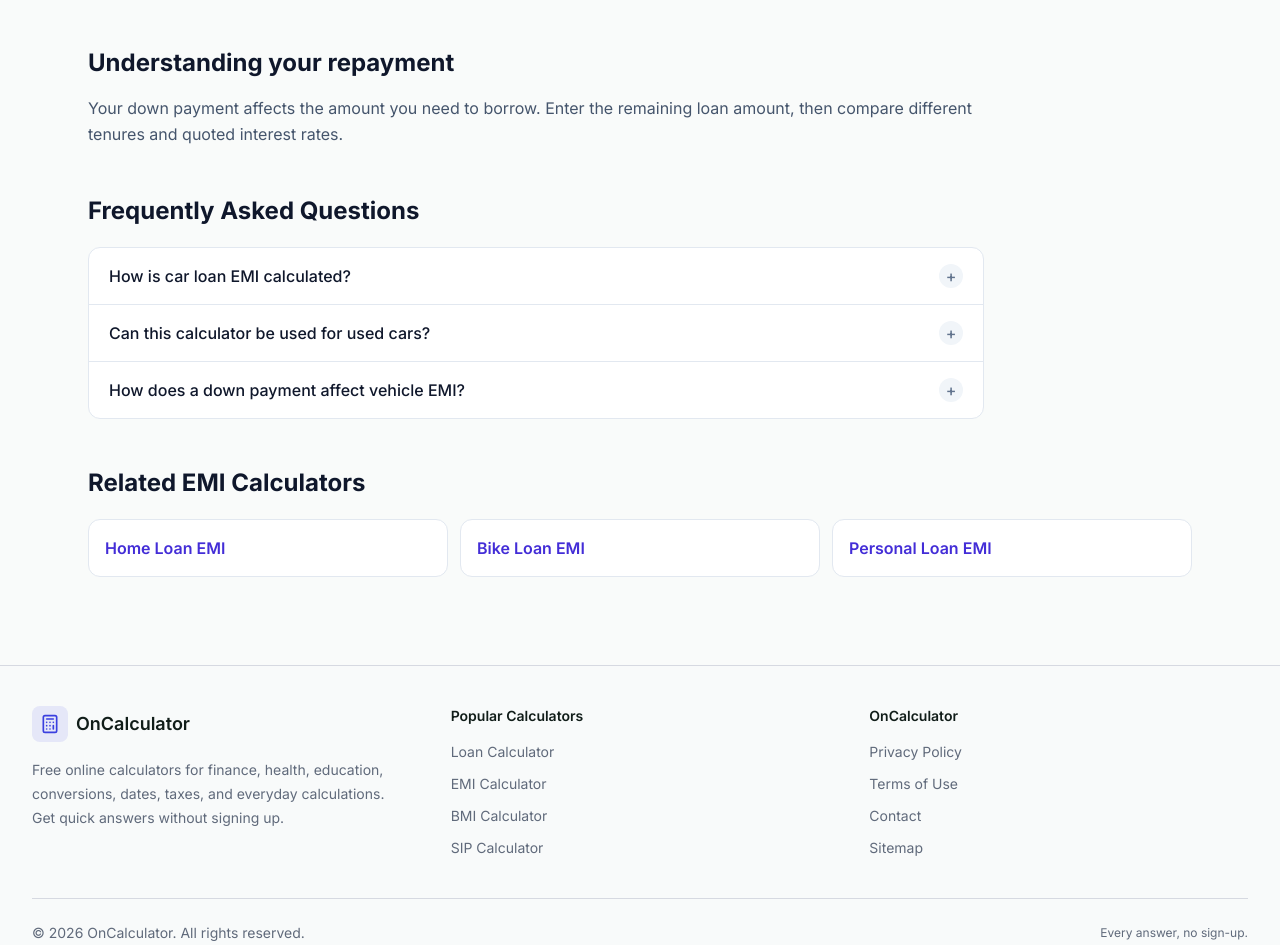
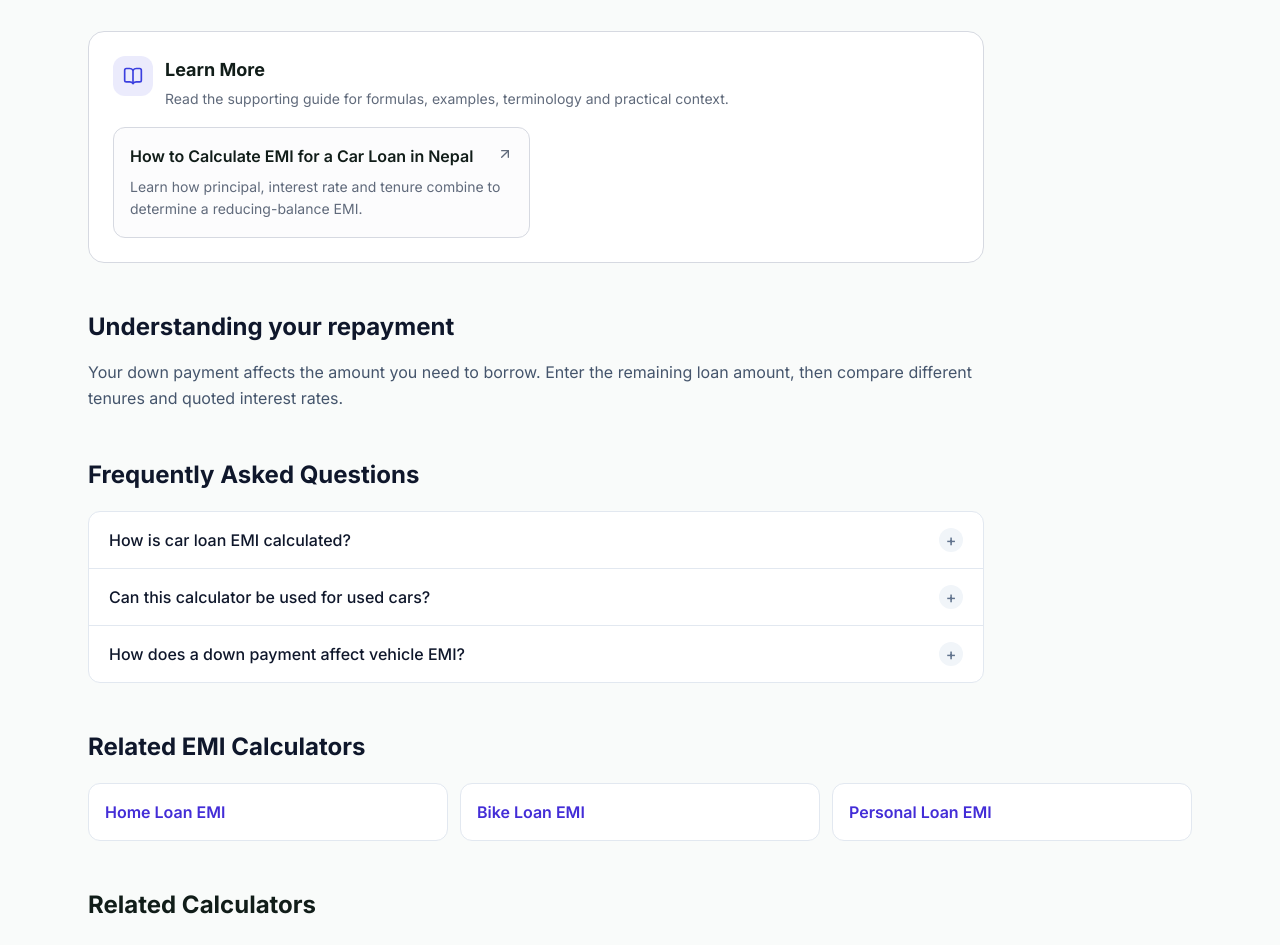
Before and after one commit to Sant7611/calchub, a Next.js app: page /emi-calculator/car-loan in a window 1280 px wide. Shown: the part 2820-3765 px from the top of the page. Built offline with nearby package versions, Linux system fonts and the light colour scheme.

Commit message:
Add curated internal links to canonical EMI pages

```diff
--- a/src/components/emi/EmiSeoPage.tsx
+++ b/src/components/emi/EmiSeoPage.tsx
@@ -1,6 +1,10 @@
 import Link from "next/link";
 import { EmiCalculator, type LoanType } from "@/components/calculators/EmiCalculator";
 import { FaqSection } from "@/components/seo/FaqSection";
+import {
+  RelatedCalculators,
+  RelatedGuides,
+} from "@/components/seo/CalculatorInternalLinks";
 
 type Faq = { question: string; answer: string };
 type Page = { heading: string; intro: string; details: string; faqs: Faq[] };
@@ -22,15 +26,19 @@ const related: { type: LoanType; label: string; href: string }[] = [
 export function EmiSeoPage({ loanType }: { loanType: LoanType }) {
   const page = pages[loanType];
   const schema = { "@context": "https://schema.org", "@type": "WebApplication", name: page.heading, applicationCategory: "FinanceApplication", operatingSystem: "Web", description: page.intro };
+  const showNepalCarGuide = loanType === "general" || loanType === "car";
+
   return <main className="mx-auto max-w-6xl px-3 pb-12 pt-5 sm:px-5 sm:pt-7 lg:px-6">
     <script type="application/ld+json" dangerouslySetInnerHTML={{ __html: JSON.stringify(schema) }} />
     <div className="min-w-0 rounded-2xl bg-slate-50/70 p-0 sm:p-3 lg:p-4"><EmiCalculator defaultLoanType={loanType} /></div>
     <div className="max-w-4xl">
       <h1 className="mt-8 text-3xl font-bold tracking-tight text-slate-950 sm:text-4xl">{page.heading}</h1>
       <p className="mt-4 text-lg leading-relaxed text-slate-600">{page.intro}</p>
+      {showNepalCarGuide ? <RelatedGuides toolSlug="emi-calculator" /> : null}
       <section className="mt-12"><h2 className="text-2xl font-bold text-slate-900">Understanding your repayment</h2><p className="mt-4 leading-relaxed text-slate-600">{page.details}</p></section>
       <FaqSection faqs={page.faqs} />
     </div>
     <section className="mt-12"><h2 className="text-2xl font-bold text-slate-900">{loanType === "general" ? "Explore EMI Calculators by Loan Type" : "Related EMI Calculators"}</h2><div className="mt-5 grid gap-3 sm:grid-cols-2 lg:grid-cols-3">{related.filter((item) => item.type !== loanType).slice(0, loanType === "general" ? 6 : 3).map((item) => <Link key={item.type} href={item.href} className="rounded-xl border border-slate-200 bg-white p-4 font-semibold text-indigo-700 transition hover:border-indigo-300 hover:bg-indigo-50">{item.label}</Link>)}</div></section>
+    <RelatedCalculators toolSlug="emi-calculator" />
   </main>;
 }
```
